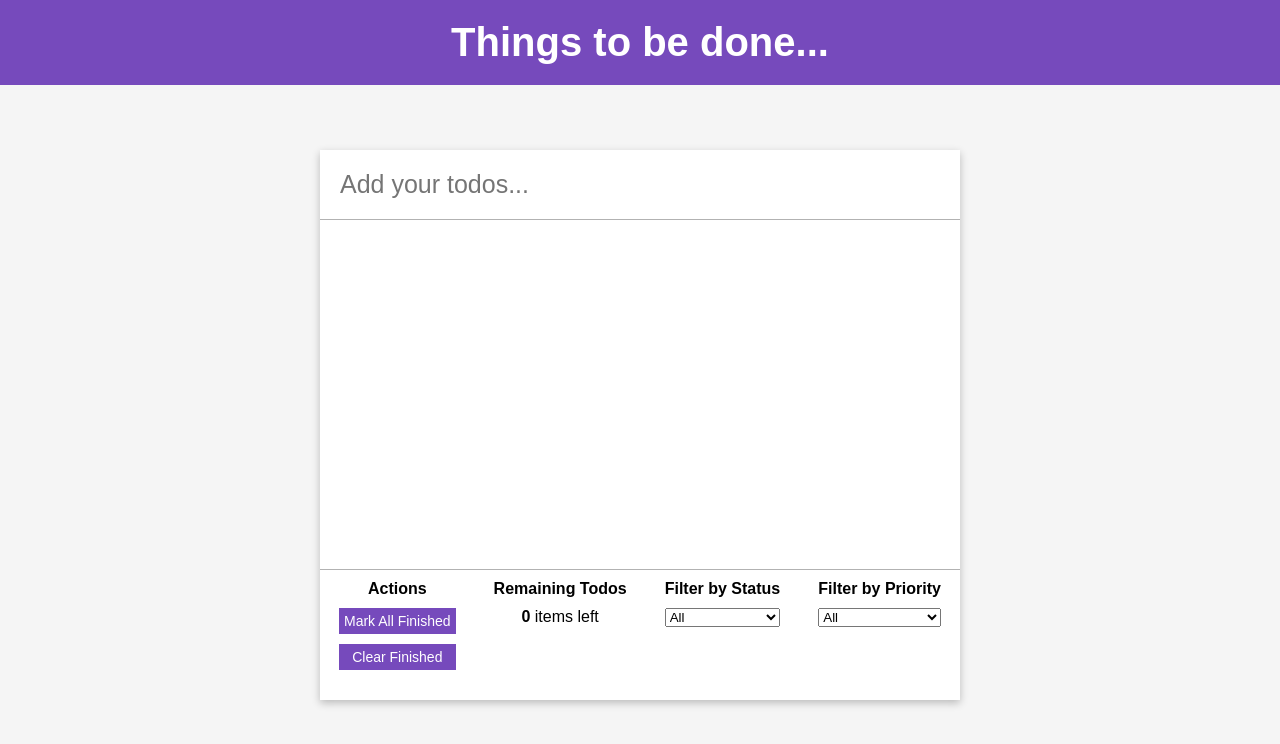
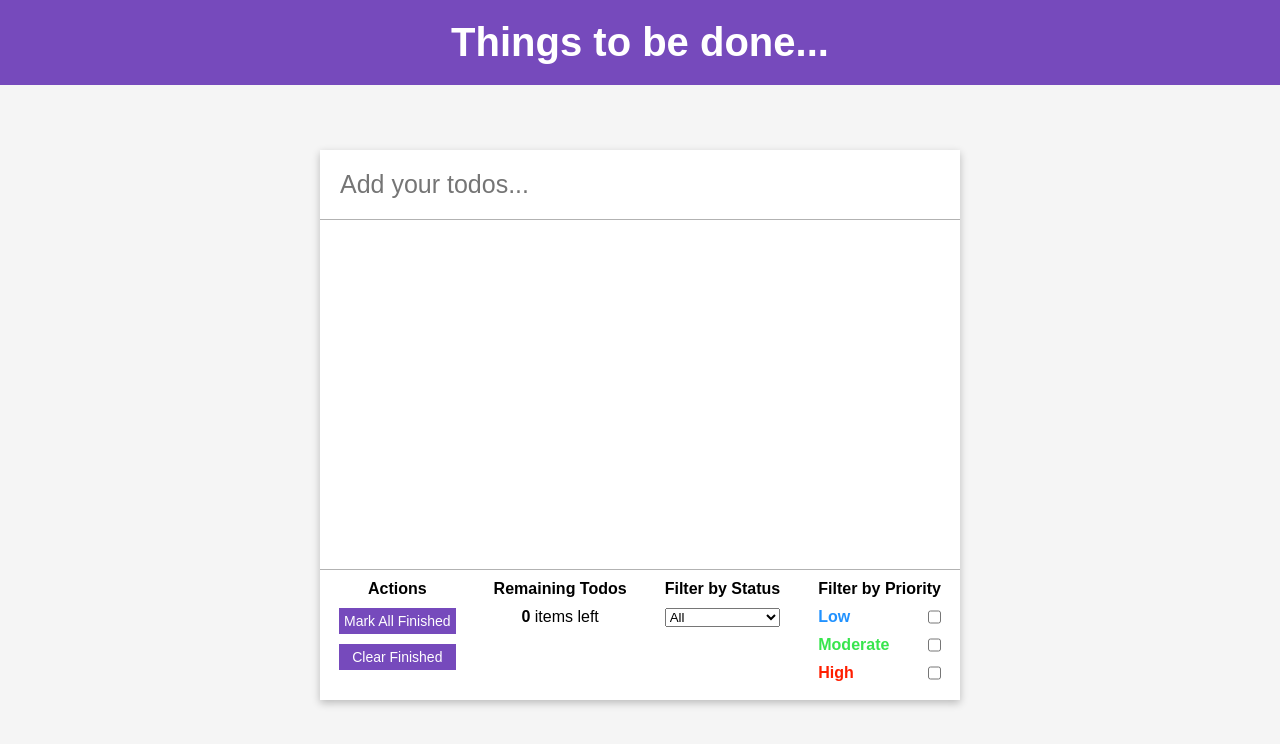
Before and after one commit to Niranjan-A-S/todo-redux, a React (Create React App) app: page / in a window 1280 px wide. Shown: the top 744 px of the page. Built offline with nearby package versions, Linux system fonts and the light colour scheme.

Commit message:
refactoring

```diff
--- a/src/containers/todos-container.tsx
+++ b/src/containers/todos-container.tsx
@@ -3,10 +3,10 @@ import { useDispatch } from "react-redux";
 import styled from "styled-components";
 
 import { StoreDispatch } from "../types";
-import { todosSlice } from "../redux/features/todos/todos-slice";
 import { InputField } from "../components";
 import { TodosList } from "./todos-list-container";
 import { ToolbarContainer } from "./toolbar-container";
+import { todosSlice } from "../redux/features/todos/todos-slice";
 
 export const TodosContainer = () => {
   const [todoName, setTodoName] = useState<string>("");
--- a/src/containers/todos-list-container.tsx
+++ b/src/containers/todos-list-container.tsx
@@ -1,14 +1,30 @@
-import { ChangeEvent, memo } from "react";
+import { useCallback, ChangeEvent, memo } from "react";
 import { useDispatch } from "react-redux";
 import styled from "styled-components";
 
-import { customUseSelector, StoreDispatch } from "../types";
+import { customUseSelector, ITodosDetails, StoreDispatch } from "../types";
 import { TodoItem } from "../components/todo-item";
 import { todosSlice } from "../redux/features/todos/todos-slice";
-import { useCallback } from "react";
 
 export const TodosList = memo(() => {
+  const completedStatus = customUseSelector(
+    (state) => state.filter.statusFilter
+  );
+
   const todosArray = customUseSelector((state) => state.todo.todos);
+
+  const filterTodos = useCallback(() => {
+    switch (completedStatus) {
+      case "completed":
+        return todosArray.filter((todo) => todo.completed);
+      case "remaining":
+        return todosArray.filter((todo) => !todo.completed);
+      default:
+        return todosArray;
+    }
+  }, [completedStatus, todosArray]);
+
+  const filteredArray: ITodosDetails[] = filterTodos();
 
   const dispatch = useDispatch<StoreDispatch>();
 
@@ -41,7 +57,7 @@ export const TodosList = memo(() => {
 
   return (
     <TodosListWrapper>
-      {todosArray.map((todo) => (
+      {filteredArray.map((todo: ITodosDetails) => (
         <TodoItem
           key={todo.id}
           todoName={todo.name}
--- a/src/containers/toolbar-container.tsx
+++ b/src/containers/toolbar-container.tsx
@@ -4,20 +4,14 @@ import { useDispatch } from "react-redux";
 import styled from "styled-components";
 import { SelectField } from "../common";
 import { ToolbarButton } from "../components";
+import { filterSlice } from "../redux/features/filters/filter-slice";
 import { todosSlice } from "../redux/features/todos/todos-slice";
 import { customUseSelector, StoreDispatch } from "../types";
 
 const statusFilterOptions = [
   { label: "All", value: "all" },
-  { label: "Active", value: "active" },
+  { label: "Remaining", value: "remaining" },
   { label: "Completed", value: "completed" },
-];
-
-const priorityFilterOptions = [
-  { label: "All", value: "all" },
-  { label: "Low", value: "low" },
-  { label: "Moderate", value: "moderate" },
-  { label: "High", value: "high" },
 ];
 
 export const ToolbarContainer = memo(() => {
@@ -25,9 +19,19 @@ export const ToolbarContainer = memo(() => {
     (state) => state.todo.todos.filter((todo) => !todo.completed).length
   );
 
+  // const priorityFilterDisplayCondition = customUseSelector(
+  //   (state) => state.filter.priorityFilter
+  // );
+
   const dispatch = useDispatch<StoreDispatch>();
 
   const suffix = completedTodosCount === 1 ? "" : "s";
+
+  const priorityFilters = [
+    { id: 1, label: "Low", value: "low", color: "#2192FF" },
+    { id: 2, label: "Moderate", value: "moderate", color: "#38E54D" },
+    { id: 3, label: "High", value: "high", color: "#FF1E00" },
+  ];
 
   const markAllCompleted = useCallback(() => {
     dispatch(todosSlice.actions.markCompleted());
@@ -39,11 +43,14 @@ export const ToolbarContainer = memo(() => {
   );
 
   const filterByStatus = useCallback(
-    (event: ChangeEvent<HTMLSelectElement>) => {
-      dispatch(todosSlice.actions.statusFiltered(event.target.value));
-    },
+    (event: ChangeEvent<HTMLSelectElement>) =>
+      dispatch(filterSlice.actions.toggleStatus(event.target.value)),
     [dispatch]
   );
+
+  const toggleDisplayConditions = (event: ChangeEvent<HTMLInputElement>) => {
+    console.log(event.target.checked);
+  };
 
   return (
     <ToolbarWrapper>
@@ -67,7 +74,14 @@ export const ToolbarContainer = memo(() => {
       </ToolsWrapper>
       <ToolsWrapper>
         <strong>Filter by Priority</strong>
-        <SelectField selectOptions={priorityFilterOptions} />
+        {priorityFilters.map((priority, index) => (
+          <FilterWrapper key={index}>
+            <label style={{ color: priority.color }}>
+              <strong>{priority.label}</strong>
+            </label>
+            <input type={"checkbox"} onChange={toggleDisplayConditions} />
+          </FilterWrapper>
+        ))}
       </ToolsWrapper>
     </ToolbarWrapper>
   );
@@ -87,3 +101,8 @@ const ToolsWrapper = styled.div`
   text-align: center;
   gap: 10px;
 `;
+
+const FilterWrapper = styled.div`
+  display: flex;
+  justify-content: space-between;
+`;
--- /dev/null
+++ b/src/redux/features/filters/filter-slice.ts
@@ -0,0 +1,19 @@
+import { createSlice, PayloadAction } from "@reduxjs/toolkit";
+
+import { IFiltersInitialState } from "./../../../types";
+
+const initialState: IFiltersInitialState = {
+  statusFilter: "all",
+  priorityFilter: { low: false, moderate: false, high: false },
+};
+
+export const filterSlice = createSlice({
+  name: "filter",
+  initialState,
+  reducers: {
+    toggleStatus: (state, action) => {
+      state.statusFilter = action.payload;
+    },
+    togglePriorityDisplayCondition: (state, action: PayloadAction<any>) => {},
+  },
+});
--- a/src/redux/features/todos/todos-slice.ts
+++ b/src/redux/features/todos/todos-slice.ts
@@ -50,15 +50,5 @@ export const todosSlice = createSlice({
     clearCompleted: (state) => {
       state.todos = state.todos.filter((todo) => !todo.completed);
     },
-    statusFiltered: (state, action: PayloadAction<string>) => {
-      state.todos =
-        action.payload === "all"
-          ? state.todos
-          : action.payload === "active"
-          ? state.todos.filter((todo) => !todo.completed)
-          : action.payload === "completed"
-          ? state.todos.filter((todo) => todo.completed)
-          : state.todos;
-    },
   },
 });
--- a/src/redux/store.ts
+++ b/src/redux/store.ts
@@ -1,8 +1,10 @@
 import { configureStore } from "@reduxjs/toolkit";
+import { filterSlice } from "./features/filters/filter-slice";
 import { todosSlice } from "./features/todos/todos-slice";
 
 export const store = configureStore({
   reducer: {
     todo: todosSlice.reducer,
+    filter: filterSlice.reducer,
   },
 });
```
Also changed, not shown: src/types.ts (+11 -0 lines).
